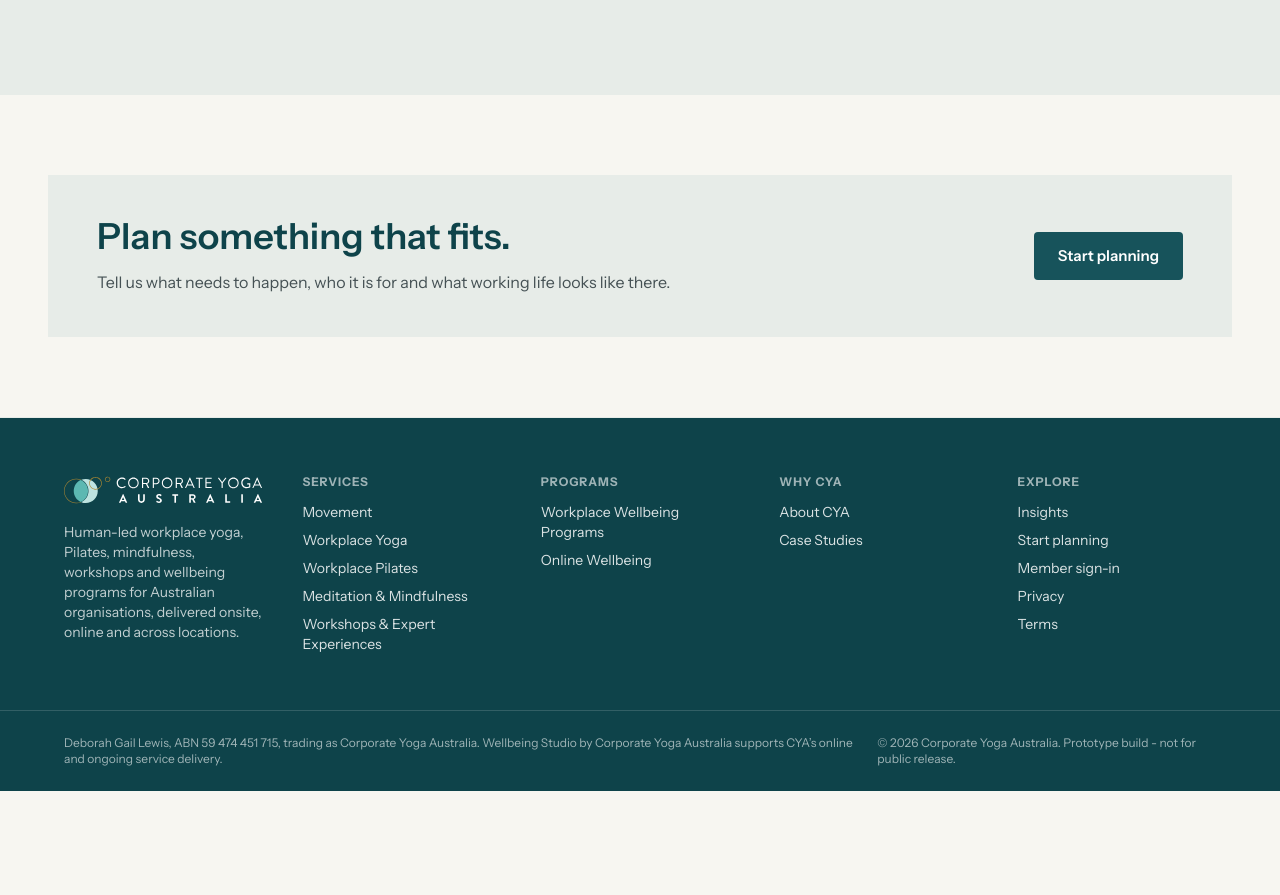
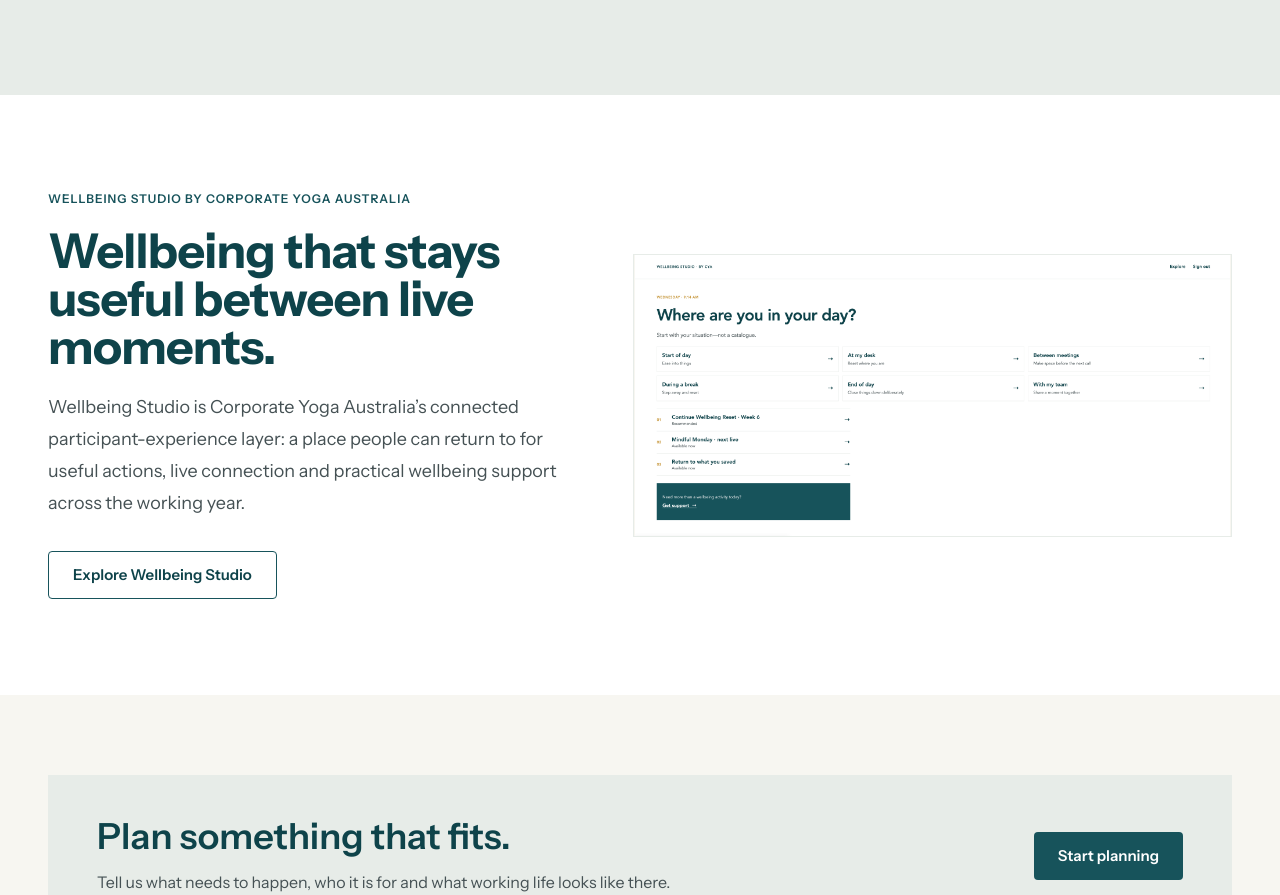
Before and after one commit to glennhammond/cya-website-prototype, a Next.js app: page / in a window 1280 px wide. Shown: the part 2505-3400 px from the top of the page. Before the commit the page ends 3296 px from the top, so only its background shows below. Built offline with nearby package versions, Linux system fonts and the light colour scheme.

Commit message:
Restore homepage Wellbeing Studio section

```diff
--- a/app/page.tsx
+++ b/app/page.tsx
@@ -73,7 +73,7 @@ export default function Home() {
         <ProductionContainer>
           <ProductionKicker>Start with what is useful now</ProductionKicker>
           <h2 className="mt-5 max-w-4xl text-4xl font-bold lg:text-5xl">One session can stay one session.</h2>
-          <p className="mt-5 max-w-4xl text-lg leading-8 text-[var(--cya-body)]">If the need grows, CYA can repeat what works, connect experiences into a useful rhythm or extend support between live moments. Nothing is forced.</p>
+          <p className="mt-5 max-w-4xl text-lg leading-8 text-[var(--cya-body)]">If the need grows, we can repeat what works, connect experiences into a useful rhythm or extend support between live moments. Nothing is forced.</p>
           <div className="mt-10 grid gap-5 md:grid-cols-3">
             <ProductionCard number="01" title="One useful experience" body="Start with a moment people can recognise." />
             <ProductionCard number="02" title="A repeatable rhythm" body="Build continuity around changing work." />
@@ -81,6 +81,28 @@ export default function Home() {
           </div>
         </ProductionContainer>
       </section>
+      <section className="bg-[var(--cya-surface-base)] py-20 lg:py-24">
+        <ProductionContainer className="grid gap-10 lg:grid-cols-[minmax(0,1fr)_minmax(0,1.15fr)] lg:items-center lg:gap-16">
+          <div>
+            <ProductionKicker>Wellbeing Studio by Corporate Yoga Australia</ProductionKicker>
+            <h2 className="mt-5 max-w-3xl text-4xl font-bold tracking-[-0.015em] lg:text-5xl">Wellbeing that stays useful between live moments.</h2>
+            <p className="mt-5 max-w-3xl text-lg leading-8 text-[var(--cya-body)]">Wellbeing Studio is Corporate Yoga Australia’s connected participant-experience layer: a place people can return to for useful actions, live connection and practical wellbeing support across the working year.</p>
+            <div className="mt-8">
+              <ProductionAction href="/online-wellbeing" style="secondary">Explore Wellbeing Studio</ProductionAction>
+            </div>
+          </div>
+          <figure className="relative aspect-[2048/970] overflow-hidden border border-[var(--cya-divider)] bg-[var(--cya-surface-page)]">
+            <Image
+              src="/images/selected/wellbeing-studio-placeholder.png"
+              alt="Wellbeing Studio interface showing options for different moments in the working day."
+              fill
+              sizes="(min-width: 1024px) 54vw, 100vw"
+              className="object-contain"
+            />
+          </figure>
+        </ProductionContainer>
+      </section>
+
       <ProductionClosing heading="Plan something that fits." body="Tell us what needs to happen, who it is for and what working life looks like there." />
     </>
   );
```
